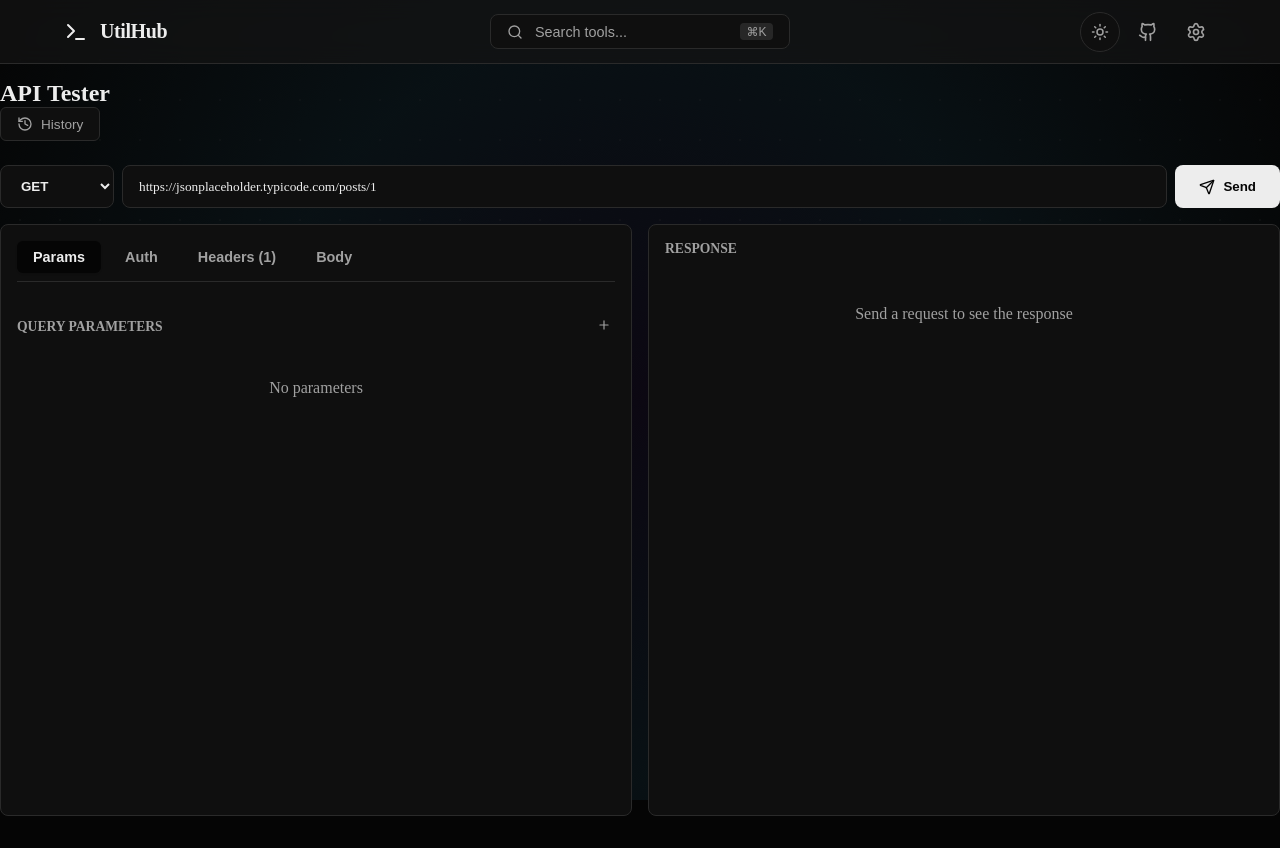
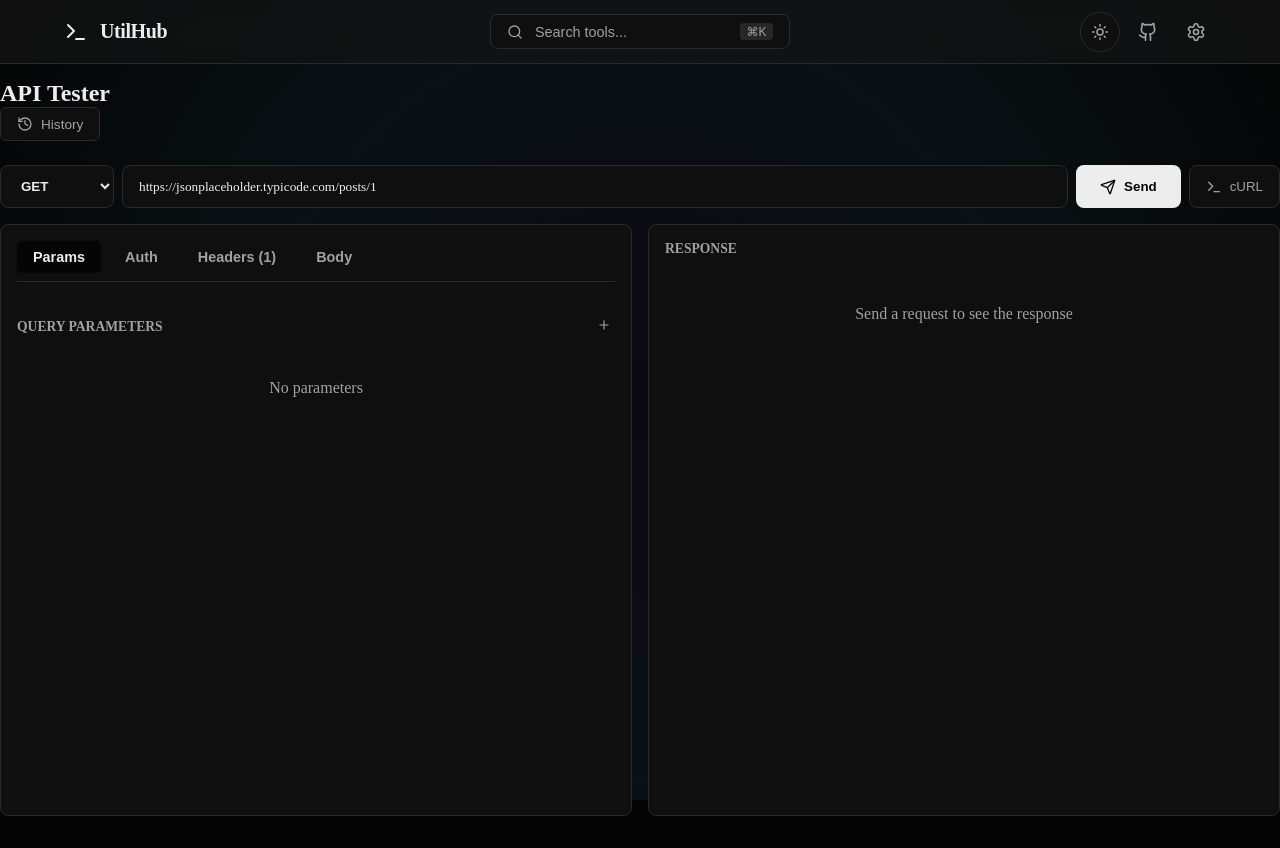
Before and after one commit to seshuthota/utilhub, a Next.js app: page /tools/api-tester in a window 1280 px wide. Built offline with nearby package versions, Linux system fonts and the light colour scheme.

Commit message:
feat: add Copy as cURL button to API Tester

```diff
--- a/src/app/tools/api-tester/page.jsx
+++ b/src/app/tools/api-tester/page.jsx
@@ -3,7 +3,8 @@
 import { useState, useEffect } from 'react';
 
 
-import { Send, Copy, Trash2, Plus, X, Clock, Database, Globe, History, RotateCcw } from 'lucide-react';
+
+import { Send, Copy, Trash2, Plus, X, Clock, Database, Globe, History, RotateCcw, Terminal } from 'lucide-react';
 import { useUrlState } from '@/hooks/useUrlState';
 import { useHotkeys } from '@/hooks/useHotkeys';
 import { useToast } from '@/components/Toast';
@@ -70,11 +71,45 @@ export default function ApiTesterTool() {
         showToast('Request loaded from history', 'success');
     };
 
+
     // Clear history
     const clearHistory = () => {
         setHistory([]);
         localStorage.removeItem(HISTORY_KEY);
         showToast('History cleared', 'success');
+    };
+
+    // Generate cURL command
+    const generateCurl = () => {
+        let curl = `curl -X ${method} '${url}'`;
+
+        // Add headers
+        headers.forEach(h => {
+            if (h.active && h.key) {
+                curl += ` \\\n  -H '${h.key}: ${h.value}'`;
+            }
+        });
+
+        // Add auth header
+        if (auth.type === 'basic') {
+            const creds = btoa(`${auth.username}:${auth.password}`);
+            curl += ` \\\n  -H 'Authorization: Basic ${creds}'`;
+        } else if (auth.type === 'bearer') {
+            curl += ` \\\n  -H 'Authorization: Bearer ${auth.token}'`;
+        }
+
+        // Add body for non-GET requests
+        if (body && !['GET', 'HEAD'].includes(method)) {
+            curl += ` \\\n  -d '${body.replace(/'/g, "\\'")}'`;
+        }
+
+        return curl;
+    };
+
+    const copyAsCurl = () => {
+        const curlCmd = generateCurl();
+        navigator.clipboard.writeText(curlCmd);
+        showToast('cURL command copied to clipboard!', 'success');
     };
 
 
@@ -224,8 +259,12 @@ export default function ApiTesterTool() {
                     className={styles.urlInput}
                     placeholder="Enter URL (e.g. https://api.example.com/v1/users)"
                 />
+
                 <button onClick={sendRequest} className={styles.sendBtn} disabled={loading}>
                     <Send size={16} /> {loading ? 'Sending...' : 'Send'}
+                </button>
+                <button onClick={copyAsCurl} className={styles.curlBtn} title="Copy as cURL">
+                    <Terminal size={16} /> cURL
                 </button>
             </div>
 
--- a/src/app/tools/api-tester/page.module.css
+++ b/src/app/tools/api-tester/page.module.css
@@ -431,3 +431,24 @@
 .clearBtn:hover {
     background: rgba(239, 68, 68, 0.2);
 }
+
+/* cURL Button */
+.curlBtn {
+    display: flex;
+    align-items: center;
+    gap: 0.5rem;
+    padding: 0.75rem 1rem;
+    background: var(--bg-secondary);
+    border: 1px solid var(--border-color);
+    border-radius: 8px;
+    color: var(--text-secondary);
+    font-weight: 500;
+    cursor: pointer;
+    transition: all 0.2s;
+}
+
+.curlBtn:hover {
+    background: var(--bg-hover);
+    color: var(--accent-primary);
+    border-color: var(--accent-primary);
+}
```
